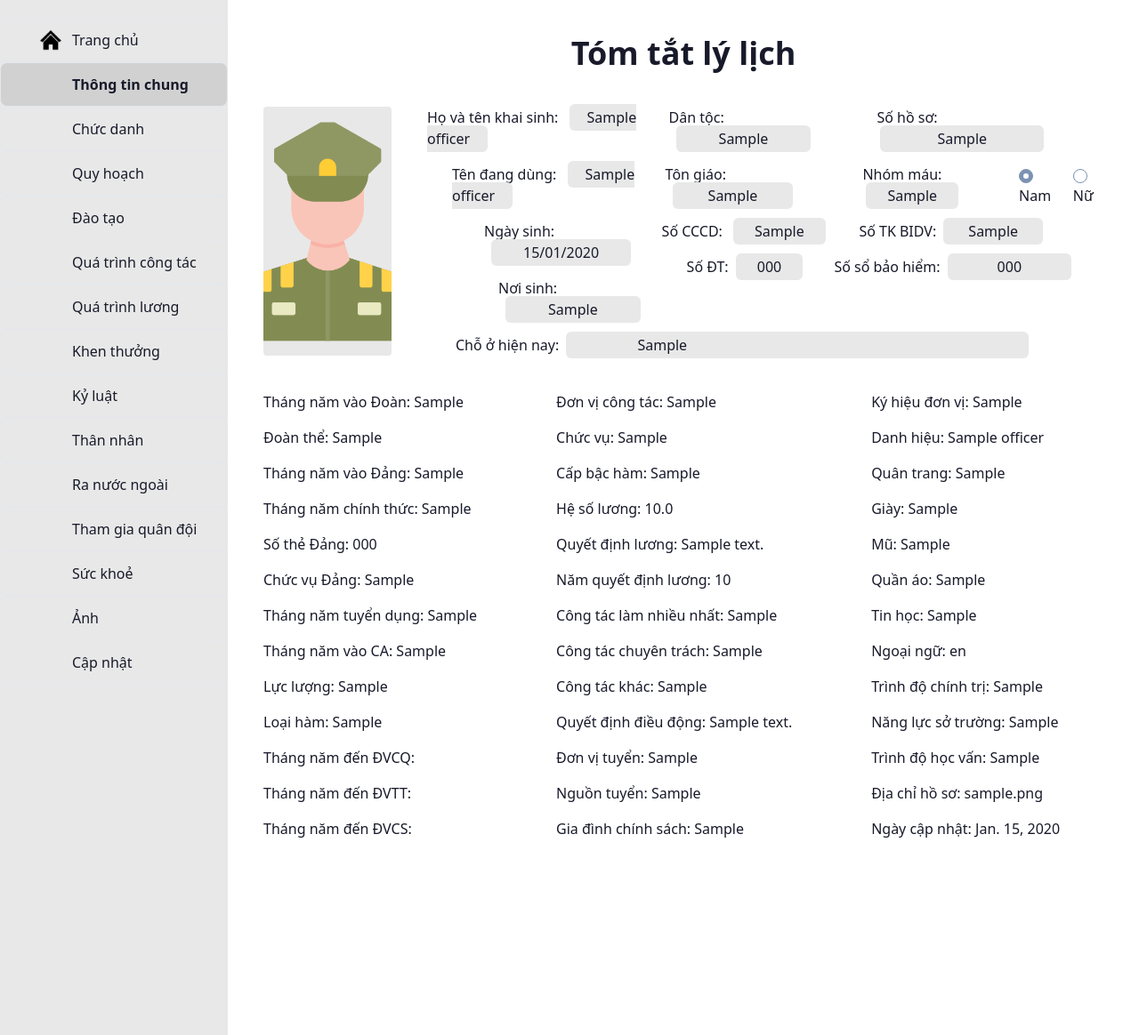
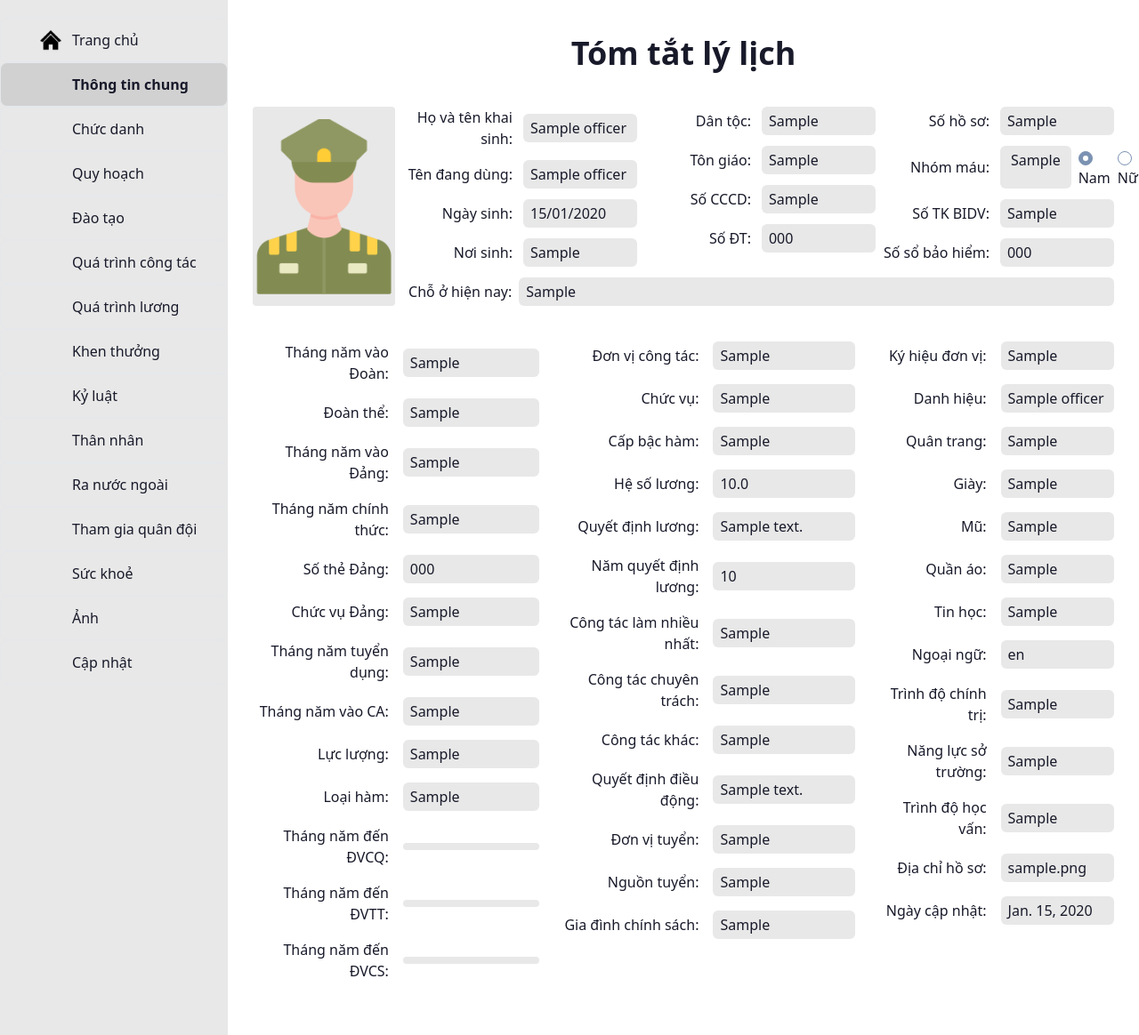
Before and after one commit to ndturng/data_management_CA, a Django app: page /officers/1/ in a window 1280 px wide. Shown: the whole page at 89% size. Run offline with Django 5.2, Linux system fonts and the light colour scheme; a user stored in the database is signed in; tables that the repository leaves empty hold one stand-in row (values such as "Sample post"); style sheets or scripts are compiled from the project's sources; some libraries are stand-ins or nearby versions.

Commit message:
style officer-detail

```diff
--- a/officers/templates/officers/officer_detail.html
+++ b/officers/templates/officers/officer_detail.html
@@ -66,36 +66,59 @@
             </div>
         </div>
 
-        <div class="w-4/5 h-screen overflow-y-auto px-10 pb-5 pt-10">
+        <div class="w-4/5 h-screen overflow-y-auto px-7 pb-5 pt-10">
             <h1 class="text-4xl font-semibold text-center mb-10">Tóm tắt lý lịch</h1>
 
-            <div class="flex flex-grow-0 space-x-10">
+            <div class="flex flex-grow-0 space-x-1">
                 <div class="avatar">
-                    <div class="w-36 rounded bg-base-200">
-                        <img src="{% static 'src/army-avatar.png' %}" alt="Army avatar" class="w-24 h-24">
+                    <div class="w-40 rounded bg-base-200">
+                        <img src="{% static 'src/army-avatar.png' %}" alt="Army avatar">
                     </div>
                 </div>
 
                 <div class="flex-grow">
-                    <div class="flex">
-                        <div class="space-y-4 flex-grow">
-                            <p>Họ và tên khai sinh: <span class="bg-base-200 ml-2 rounded-md px-5 py-1">{{ officer.birth_name }}</span></p>
-                            <p class="pl-7">Tên đang dùng: <span class="bg-base-200 ml-2 rounded-md px-5 py-1">{{ officer.birth_name }}</span></p>
-                            <p class="pl-16">Ngày sinh: <span class="bg-base-200 ml-2 rounded-md px-9 py-1">{{ officer.date_of_birth|date:"d/m/Y" }}</span></p>
-                            <p class="pl-20">Nơi sinh: <span class="bg-base-200 ml-2 rounded-md px-12 py-1">{{ officer.birth_place }}</span></p>
+                    <div class="flex mb-3">
+                        <div class="w-1/3">
+                            <div class="grid grid-cols-2 gap-3 items-center">
+                                <p class="text-right">Họ và tên khai sinh:</p>
+                                <p class="bg-base-200 px-2 py-1 rounded-md">{{ officer.birth_name }}</p>
+
+                                <p class="text-right">Tên đang dùng:</p>
+                                <p class="bg-base-200 px-2 py-1 rounded-md">{{ officer.birth_name }}</p>
+
+                                <p class="text-right">Ngày sinh:</p>
+                                <p class="bg-base-200 px-2 py-1 rounded-md">{{ officer.date_of_birth|date:"d/m/Y" }}</p>
+
+                                <p class="text-right">Nơi sinh:</p>
+                                <p class="bg-base-200 px-2 py-1 rounded-md">{{ officer.birth_place }}</p>
+                            </div>
                         </div>
 
-                        <div class="space-y-4 flex-grow">
-                            <p class="pl-3">Dân tộc: <span class="bg-base-200 ml-2 rounded-md px-12 py-1">{{ officer.folk }}</span></p>
-                            <p class="pl-2">Tôn giáo: <span class="bg-base-200 ml-2 rounded-md px-10 py-1">{{ officer.religion }}</span></p>
-                            <p class="pl-1">Số CCCD: <span class="bg-base-200 ml-2 rounded-md px-6 py-1">{{ officer.id_citizen }}</span></p>
-                            <p class="pl-8">Số ĐT: <span class="bg-base-200 ml-1 rounded-md px-6 py-1">{{ officer.phone_number }}</span></p>
+                        <div class="w-1/3">
+                            <div class="grid grid-cols-2 gap-3 items-center">
+                                <p class="text-right">Dân tộc:</p>
+                                <p class="bg-base-200 px-2 py-1 rounded-md">{{ officer.folk }}</p>
+
+                                <p class="text-right">Tôn giáo:</p>
+                                <p class="bg-base-200 px-2 py-1 rounded-md">{{ officer.religion }}</p>
+
+                                <p class="text-right">Số CCCD:</p>
+                                <p class="bg-base-200 px-2 py-1 rounded-md">{{ officer.id_citizen }}</p>
+
+                                <p class="text-right">Số ĐT:</p>
+                                <p class="bg-base-200 px-2 py-1 rounded-md">{{ officer.phone_number }}</p>
+                            </div>
                         </div>
 
-                        <div class="space-y-4 flex-grow">
-                            <p class="pl-12">Số hồ sơ: <span class="bg-base-200 ml-1 rounded-md px-16 py-1">{{ officer.id_ca }}</span></p>
-                            <div class="flex space-x-4 pl-8">
-                                <p>Nhóm máu: <span class="bg-base-200 ml-1 rounded-md px-6 py-1">{{ officer.blood_type }}</span></p>
+                        <div class="w-1/3">
+                            <div class="grid grid-cols-2 gap-3 items-center">
+                                <p class="text-right">Số hồ sơ:</p>
+                                <p class="bg-base-200 px-2 py-1 rounded-md">{{ officer.id_ca }}</p>
+
+
+                                <p class="text-right">Nhóm máu:</p>
+                                <div class="flex space-x-2">
+                                    <p class="bg-base-200 px-3 py-1 rounded-md">{{ officer.blood_type }}</p>
                                     <p>
                                         <input type="radio" name="radio-1" class="radio-xs radio-secondary" disabled checked="checked" />
                                         Nam
@@ -105,63 +128,152 @@
                                         Nữ
                                     </p>
                                 </div>
-                            <p class="pl-7">Số TK BIDV: <span class="bg-base-200 ml-1 rounded-md px-7 py-1">{{officer.bank_account_BIDV }}</span></p>
-                            <p>Số sổ bảo hiểm: <span class="bg-base-200 ml-1 rounded-md px-14 py-1">{{ officer.insurance_number }}</span></p>
+                                <p class="text-right">Số TK BIDV:</p>
+                                <p class="bg-base-200 px-2 py-1 rounded-md">{{officer.bank_account_BIDV }}</p>
+
+                                <p class="text-right">Số sổ bảo hiểm:</p>
+                                <p class="bg-base-200 px-2 py-1 rounded-md">{{ officer.insurance_number }}</p>
                             </div>
                         </div>
-                    <div class="mt-4">
-                        <p class="pl-8">Chỗ ở hiện nay: <span class="bg-base-200 ml-1 rounded-md pr-96 pl-20 py-1">{{ officer.current_residence }}</span></p>
+                    </div>
+                    <div class="w-full">
+                        <div class="grid grid-cols-6 gap-2 items-center">
+                            <p class="text-right">Chỗ ở hiện nay:</p>
+                            <p class="bg-base-200 pl-2 col-span-5 py-1 rounded-md">{{ officer.current_residence }}</p>
+                        </div>
+
                     </div>
                 </div>
             </div>
 
-            <div class="my-10 flex space-x-10">
-                <div class="space-y-4 flex-grow">
-                    <p>Tháng năm vào Đoàn: {{officer.month_join_group }}</p>
-                    <p>Đoàn thể: {{ officer.group }}</p>
-                    <p>Tháng năm vào Đảng: {{ officer.month_join_party }}</p>
-                    <p>Tháng năm chính thức: {{ officer.month_join_party_official }}</p>
-                    <p>Số thẻ Đảng: {{ officer.party_card_number }}</p>
-                    <p>Chức vụ Đảng: {{ officer.party_position}}</p>
-                    <p>Tháng năm tuyển dụng: {{ officer.month_recruit }}</p>
-                    <p>Tháng năm vào CA: {{ officer.month_join_CA }}</p>
-                    <p>Lực lượng: {{ officer.military_type }}</p>
-                    <p>Loại hàm: {{ officer.rank_type }}</p>
-                    <p>Tháng năm đến ĐVCQ:</p>
-                    <p>Tháng năm đến ĐVTT: </p>
-                    <p>Tháng năm đến ĐVCS: </p>
+            <div class="my-10 flex space-x-5">
+                <div class="flex-grow">
+                    <div class="grid grid-cols-2 gap-4 items-center">
+                        <p class="text-right">Tháng năm vào Đoàn:</p>
+                        <p class="bg-base-200 px-2 py-1 rounded-md">{{officer.month_join_group }}</p>
+
+                        <p class="text-right">Đoàn thể:</p>
+                        <p class="bg-base-200 px-2 py-1 rounded-md">{{ officer.group }}</p>
+
+                        <p class="text-right">Tháng năm vào Đảng:</p>
+                        <p class="bg-base-200 px-2 py-1 rounded-md">{{ officer.month_join_party }}</p>
+
+                        <p class="text-right">Tháng năm chính thức:</p>
+                        <p class="bg-base-200 px-2 py-1 rounded-md">{{ officer.month_join_party_official }}</p>
+
+                        <p class="text-right">Số thẻ Đảng:</p>
+                        <p class="bg-base-200 px-2 py-1 rounded-md">{{ officer.party_card_number }}</p>
+
+                        <p class="text-right">Chức vụ Đảng:</p>
+                        <p class="bg-base-200 px-2 py-1 rounded-md">{{ officer.party_position}}</p>
+
+                        <p class="text-right">Tháng năm tuyển dụng:</p>
+                        <p class="bg-base-200 px-2 py-1 rounded-md">{{ officer.month_recruit }}</p>
+
+                        <p class="text-right">Tháng năm vào CA:</p>
+                        <p class="bg-base-200 px-2 py-1 rounded-md">{{ officer.month_join_CA }}</p>
+
+                        <p class="text-right">Lực lượng:</p>
+                        <p class="bg-base-200 px-2 py-1 rounded-md">{{ officer.military_type }}</p>
+
+                        <p class="text-right">Loại hàm:</p>
+                        <p class="bg-base-200 px-2 py-1 rounded-md">{{ officer.rank_type }}</p>
+
+                        <p class="text-right">Tháng năm đến ĐVCQ:</p>
+                        <p class="bg-base-200 px-2 py-1 rounded-md"></p>
+
+                        <p class="text-right">Tháng năm đến ĐVTT: </p>
+                        <p class="bg-base-200 px-2 py-1 rounded-md"></p>
+
+                        <p class="text-right">Tháng năm đến ĐVCS: </p>
+                        <p class="bg-base-200 px-2 py-1 rounded-md"></p>
+                    </div>
                 </div>
 
-                <div class="space-y-4 flex-grow">
-                    <p>Đơn vị công tác: {{ officer.work_unit }}</p>
-                    <p>Chức vụ: {{ officer.position }}</p>
-                    <p>Cấp bậc hàm: {{ officer.military_rank}}</p>
-                    <p>Hệ số lương: {{ officer.salary_coefficient }}</p>
-                    <p>Quyết định lương: {{ officer.salary_decision }}</p>
-                    <p>Năm quyết định lương: {{ officer.salary_decision_year }}</p>
-                    <p>Công tác làm nhiều nhất: {{ officer.most_work}}</p>
-                    <p>Công tác chuyên trách: {{ officer.specialized_work }}</p>
-                    <p>Công tác khác: {{ officer.other_work }}</p>
-                    <p>Quyết định điều động: {{ officer.maneuver_decision }}</p>
-                    <p>Đơn vị tuyển: {{ officer.recruit_unit }}</p>
-                    <p>Nguồn tuyển: {{ officer.recruit_source }}</p>
-                    <p>Gia đình chính sách: {{ officer.policy_family }}</p>
+                <div class="flex-grow">
+                    <div class="grid grid-cols-2 gap-4 items-center">
+                        <p class="text-right">Đơn vị công tác:</p>
+                        <p class="bg-base-200 px-2 py-1 rounded-md">{{ officer.work_unit }}</p>
+
+                        <p class="text-right">Chức vụ:</p>
+                        <p class="bg-base-200 px-2 py-1 rounded-md">{{ officer.position }}</p>
+
+                        <p class="text-right">Cấp bậc hàm:</p>
+                        <p class="bg-base-200 px-2 py-1 rounded-md">{{ officer.military_rank }}</p>
+
+                        <p class="text-right">Hệ số lương:</p>
+                        <p class="bg-base-200 px-2 py-1 rounded-md">{{ officer.salary_coefficient }}</p>
+
+                        <p class="text-right">Quyết định lương:</p>
+                        <p class="bg-base-200 px-2 py-1 rounded-md">{{ officer.salary_decision }}</p>
+
+                        <p class="text-right">Năm quyết định lương:</p>
+                        <p class="bg-base-200 px-2 py-1 rounded-md">{{ officer.salary_decision_year }}</p>
+
+                        <p class="text-right">Công tác làm nhiều nhất:</p>
+                        <p class="bg-base-200 px-2 py-1 rounded-md">{{ officer.most_work }}</p>
+
+                        <p class="text-right">Công tác chuyên trách:</p>
+                        <p class="bg-base-200 px-2 py-1 rounded-md">{{ officer.specialized_work }}</p>
+
+                        <p class="text-right">Công tác khác:</p>
+                        <p class="bg-base-200 px-2 py-1 rounded-md">{{ officer.other_work }}</p>
+
+                        <p class="text-right">Quyết định điều động:</p>
+                        <p class="bg-base-200 px-2 py-1 rounded-md">{{ officer.maneuver_decision }}</p>
+
+                        <p class="text-right">Đơn vị tuyển:</p>
+                        <p class="bg-base-200 px-2 py-1 rounded-md">{{ officer.recruit_unit }}</p>
+
+                        <p class="text-right">Nguồn tuyển:</p>
+                        <p class="bg-base-200 px-2 py-1 rounded-md">{{ officer.recruit_source }}</p>
+
+                        <p class="text-right">Gia đình chính sách:</p>
+                        <p class="bg-base-200 px-2 py-1 rounded-md">{{ officer.policy_family }}</p>
+                    </div>
                 </div>
 
-                <div class="space-y-4 flex-grow">
-                    <p>Ký hiệu đơn vị: {{ officer.unit_notation }}</p>
-                    <p>Danh hiệu: {{ officer.compete_title }}</p>
-                    <p>Quân trang: {{ officer.equipment_type }}</p>
-                    <p>Giày: {{ officer.size_of_shoes }}</p>
-                    <p>Mũ: {{ officer.size_of_hat }}</p>
-                    <p>Quần áo: {{ officer.size_of_clothes }}</p>
-                    <p>Tin học: {{ officer.certi_of_IT }}</p>
-                    <p>Ngoại ngữ: {{ officer.certi_of_foreign_language }}</p>
-                    <p>Trình độ chính trị: {{ officer.political_theory }}</p>
-                    <p>Năng lực sở trường: {{ officer.strength }}</p>
-                    <p>Trình độ học vấn: {{ officer.education }}</p>
-                    <p>Địa chỉ hồ sơ: {{ officer.profile_address }}</p>
-                    <p>Ngày cập nhật: {{ officer.date_update }}</p>
+                <div class="flex-grow">
+                    <div class="grid grid-cols-2 gap-4 items-center">
+                        <p class="text-right">Ký hiệu đơn vị:</p>
+                        <p class="bg-base-200 px-2 py-1 rounded-md">{{ officer.unit_notation }}</p>
+
+                        <p class="text-right">Danh hiệu:</p>
+                        <p class="bg-base-200 px-2 py-1 rounded-md">{{ officer.compete_title }}</p>
+
+                        <p class="text-right">Quân trang:</p>
+                        <p class="bg-base-200 px-2 py-1 rounded-md">{{ officer.equipment_type }}</p>
+
+                        <p class="text-right">Giày:</p>
+                        <p class="bg-base-200 px-2 py-1 rounded-md">{{ officer.size_of_shoes }}</p>
+
+                        <p class="text-right">Mũ:</p>
+                        <p class="bg-base-200 px-2 py-1 rounded-md">{{ officer.size_of_hat }}</p>
+
+                        <p class="text-right">Quần áo:</p>
+                        <p class="bg-base-200 px-2 py-1 rounded-md">{{ officer.size_of_clothes }}</p>
+
+                        <p class="text-right">Tin học:</p>
+                        <p class="bg-base-200 px-2 py-1 rounded-md">{{ officer.certi_of_IT }}</p>
+
+                        <p class="text-right">Ngoại ngữ:</p>
+                        <p class="bg-base-200 px-2 py-1 rounded-md">{{ officer.certi_of_foreign_language }}</p>
+
+                        <p class="text-right">Trình độ chính trị:</p>
+                        <p class="bg-base-200 px-2 py-1 rounded-md">{{ officer.political_theory }}</p>
+
+                        <p class="text-right">Năng lực sở trường:</p>
+                        <p class="bg-base-200 px-2 py-1 rounded-md">{{ officer.strength }}</p>
+
+                        <p class="text-right">Trình độ học vấn:</p>
+                        <p class="bg-base-200 px-2 py-1 rounded-md">{{ officer.education }}</p>
+
+                        <p class="text-right">Địa chỉ hồ sơ:</p>
+                        <p class="bg-base-200 px-2 py-1 rounded-md">{{ officer.profile_address }}</p>
+
+                        <p class="text-right">Ngày cập nhật:</p>
+                        <p class="bg-base-200 px-2 py-1 rounded-md">{{ officer.date_update }}</p>
+                    </div>
                 </div>
             </div>
         </div>
--- a/theme/static/css/dist/styles.css
+++ b/theme/static/css/dist/styles.css
@@ -3025,6 +3025,22 @@ details.collapse summary::-webkit-details-marker {
   z-index: 10;
 }
 
+.col-span-4 {
+  grid-column: span 4 / span 4;
+}
+
+.col-span-2 {
+  grid-column: span 2 / span 2;
+}
+
+.col-span-1 {
+  grid-column: span 1 / span 1;
+}
+
+.col-span-5 {
+  grid-column: span 5 / span 5;
+}
+
 .mx-10 {
   margin-left: 2.5rem;
   margin-right: 2.5rem;
@@ -3076,6 +3092,10 @@ details.collapse summary::-webkit-details-marker {
   margin-bottom: 1.75rem;
 }
 
+.ml-1 {
+  margin-left: 0.25rem;
+}
+
 .ml-10 {
   margin-left: 2.5rem;
 }
@@ -3140,30 +3156,22 @@ details.collapse summary::-webkit-details-marker {
   margin-top: 2.25rem;
 }
 
-.ml-1 {
-  margin-left: 0.25rem;
+.mb-4 {
+  margin-bottom: 1rem;
 }
 
 .mr-10 {
   margin-right: 2.5rem;
 }
 
-.mr-20 {
-  margin-right: 5rem;
-}
-
-.mr-16 {
-  margin-right: 4rem;
-}
-
-.mr-14 {
-  margin-right: 3.5rem;
-}
-
 .mr-12 {
   margin-right: 3rem;
 }
 
+.mr-1 {
+  margin-right: 0.25rem;
+}
+
 .block {
   display: block;
 }
@@ -3256,8 +3268,8 @@ details.collapse summary::-webkit-details-marker {
   width: 60%;
 }
 
-.w-32 {
-  width: 8rem;
+.w-36 {
+  width: 9rem;
 }
 
 .w-4\/5 {
@@ -3284,30 +3296,30 @@ details.collapse summary::-webkit-details-marker {
   width: 100%;
 }
 
-.w-5\/6 {
-  width: 83.333333%;
-}
-
-.w-screen {
-  width: 100vw;
-}
-
-.w-36 {
-  width: 9rem;
-}
-
-.w-72 {
-  width: 18rem;
+.w-20 {
+  width: 5rem;
+}
+
+.w-3 {
+  width: 0.75rem;
+}
+
+.w-4 {
+  width: 1rem;
+}
+
+.w-40 {
+  width: 10rem;
+}
+
+.w-44 {
+  width: 11rem;
 }
 
 .w-2\/3 {
   width: 66.666667%;
 }
 
-.w-3 {
-  width: 0.75rem;
-}
-
 .max-w-xs {
   max-width: 20rem;
 }
@@ -3320,18 +3332,14 @@ details.collapse summary::-webkit-details-marker {
   flex: none;
 }
 
-.flex-initial {
-  flex: 0 1 auto;
+.flex-grow {
+  flex-grow: 1;
 }
 
 .flex-grow-0 {
   flex-grow: 0;
 }
 
-.flex-grow {
-  flex-grow: 1;
-}
-
 .table-auto {
   table-layout: auto;
 }
@@ -3344,6 +3352,22 @@ details.collapse summary::-webkit-details-marker {
   transform: translate(var(--tw-translate-x), var(--tw-translate-y)) rotate(var(--tw-rotate)) skewX(var(--tw-skew-x)) skewY(var(--tw-skew-y)) scaleX(var(--tw-scale-x)) scaleY(var(--tw-scale-y));
 }
 
+.grid-cols-2 {
+  grid-template-columns: repeat(2, minmax(0, 1fr));
+}
+
+.grid-cols-3 {
+  grid-template-columns: repeat(3, minmax(0, 1fr));
+}
+
+.grid-cols-6 {
+  grid-template-columns: repeat(6, minmax(0, 1fr));
+}
+
+.flex-wrap {
+  flex-wrap: wrap;
+}
+
 .content-start {
   align-content: flex-start;
 }
@@ -3364,10 +3388,42 @@ details.collapse summary::-webkit-details-marker {
   justify-content: space-around;
 }
 
-.space-x-12 > :not([hidden]) ~ :not([hidden]) {
+.gap-4 {
+  gap: 1rem;
+}
+
+.gap-3 {
+  gap: 0.75rem;
+}
+
+.gap-10 {
+  gap: 2.5rem;
+}
+
+.gap-96 {
+  gap: 24rem;
+}
+
+.gap-36 {
+  gap: 9rem;
+}
+
+.gap-7 {
+  gap: 1.75rem;
+}
+
+.gap-6 {
+  gap: 1.5rem;
+}
+
+.gap-2 {
+  gap: 0.5rem;
+}
+
+.space-x-10 > :not([hidden]) ~ :not([hidden]) {
   --tw-space-x-reverse: 0;
-  margin-right: calc(3rem * var(--tw-space-x-reverse));
-  margin-left: calc(3rem * calc(1 - var(--tw-space-x-reverse)));
+  margin-right: calc(2.5rem * var(--tw-space-x-reverse));
+  margin-left: calc(2.5rem * calc(1 - var(--tw-space-x-reverse)));
 }
 
 .space-x-2 > :not([hidden]) ~ :not([hidden]) {
@@ -3394,16 +3444,16 @@ details.collapse summary::-webkit-details-marker {
   margin-left: calc(1.75rem * calc(1 - var(--tw-space-x-reverse)));
 }
 
-.space-y-2 > :not([hidden]) ~ :not([hidden]) {
+.space-y-4 > :not([hidden]) ~ :not([hidden]) {
   --tw-space-y-reverse: 0;
-  margin-top: calc(0.5rem * calc(1 - var(--tw-space-y-reverse)));
-  margin-bottom: calc(0.5rem * var(--tw-space-y-reverse));
-}
-
-.space-x-10 > :not([hidden]) ~ :not([hidden]) {
+  margin-top: calc(1rem * calc(1 - var(--tw-space-y-reverse)));
+  margin-bottom: calc(1rem * var(--tw-space-y-reverse));
+}
+
+.space-x-5 > :not([hidden]) ~ :not([hidden]) {
   --tw-space-x-reverse: 0;
-  margin-right: calc(2.5rem * var(--tw-space-x-reverse));
-  margin-left: calc(2.5rem * calc(1 - var(--tw-space-x-reverse)));
+  margin-right: calc(1.25rem * var(--tw-space-x-reverse));
+  margin-left: calc(1.25rem * calc(1 - var(--tw-space-x-reverse)));
 }
 
 .space-y-3 > :not([hidden]) ~ :not([hidden]) {
@@ -3412,10 +3462,10 @@ details.collapse summary::-webkit-details-marker {
   margin-bottom: calc(0.75rem * var(--tw-space-y-reverse));
 }
 
-.space-y-4 > :not([hidden]) ~ :not([hidden]) {
-  --tw-space-y-reverse: 0;
-  margin-top: calc(1rem * calc(1 - var(--tw-space-y-reverse)));
-  margin-bottom: calc(1rem * var(--tw-space-y-reverse));
+.space-x-1 > :not([hidden]) ~ :not([hidden]) {
+  --tw-space-x-reverse: 0;
+  margin-right: calc(0.25rem * var(--tw-space-x-reverse));
+  margin-left: calc(0.25rem * calc(1 - var(--tw-space-x-reverse)));
 }
 
 .divide-x > :not([hidden]) ~ :not([hidden]) {
@@ -3483,6 +3538,16 @@ details.collapse summary::-webkit-details-marker {
   padding-right: 3rem;
 }
 
+.px-14 {
+  padding-left: 3.5rem;
+  padding-right: 3.5rem;
+}
+
+.px-16 {
+  padding-left: 4rem;
+  padding-right: 4rem;
+}
+
 .px-2 {
   padding-left: 0.5rem;
   padding-right: 0.5rem;
@@ -3498,6 +3563,16 @@ details.collapse summary::-webkit-details-marker {
   padding-right: 1.25rem;
 }
 
+.px-6 {
+  padding-left: 1.5rem;
+  padding-right: 1.5rem;
+}
+
+.px-7 {
+  padding-left: 1.75rem;
+  padding-right: 1.75rem;
+}
+
 .px-9 {
   padding-left: 2.25rem;
   padding-right: 2.25rem;
@@ -3518,35 +3593,19 @@ details.collapse summary::-webkit-details-marker {
   padding-bottom: 1.25rem;
 }
 
-.px-6 {
-  padding-left: 1.5rem;
-  padding-right: 1.5rem;
-}
-
-.px-16 {
-  padding-left: 4rem;
-  padding-right: 4rem;
-}
-
-.px-14 {
-  padding-left: 3.5rem;
-  padding-right: 3.5rem;
-}
-
-.px-7 {
-  padding-left: 1.75rem;
-  padding-right: 1.75rem;
-}
-
-.px-28 {
-  padding-left: 7rem;
-  padding-right: 7rem;
+.px-3 {
+  padding-left: 0.75rem;
+  padding-right: 0.75rem;
 }
 
 .pb-5 {
   padding-bottom: 1.25rem;
 }
 
+.pl-1 {
+  padding-left: 0.25rem;
+}
+
 .pl-10 {
   padding-left: 2.5rem;
 }
@@ -3567,6 +3630,10 @@ details.collapse summary::-webkit-details-marker {
   padding-left: 7rem;
 }
 
+.pl-3 {
+  padding-left: 0.75rem;
+}
+
 .pl-4 {
   padding-left: 1rem;
 }
@@ -3579,6 +3646,10 @@ details.collapse summary::-webkit-details-marker {
   padding-left: 2rem;
 }
 
+.pr-96 {
+  padding-right: 24rem;
+}
+
 .pt-10 {
   padding-top: 2.5rem;
 }
@@ -3587,56 +3658,16 @@ details.collapse summary::-webkit-details-marker {
   padding-top: 4rem;
 }
 
+.pr-3\.5 {
+  padding-right: 0.875rem;
+}
+
+.pr-10 {
+  padding-right: 2.5rem;
+}
+
 .pl-5 {
   padding-left: 1.25rem;
-}
-
-.pl-3 {
-  padding-left: 0.75rem;
-}
-
-.pl-2 {
-  padding-left: 0.5rem;
-}
-
-.pl-1 {
-  padding-left: 0.25rem;
-}
-
-.pl-9 {
-  padding-left: 2.25rem;
-}
-
-.pr-28 {
-  padding-right: 7rem;
-}
-
-.pr-3 {
-  padding-right: 0.75rem;
-}
-
-.pr-36 {
-  padding-right: 9rem;
-}
-
-.pr-72 {
-  padding-right: 18rem;
-}
-
-.pr-9 {
-  padding-right: 2.25rem;
-}
-
-.pr-96 {
-  padding-right: 24rem;
-}
-
-.pl-24 {
-  padding-left: 6rem;
-}
-
-.pl-14 {
-  padding-left: 3.5rem;
 }
 
 .text-left {
```
Also changed, not shown: other parts of theme/static/css/dist/styles.css (+13 -28 lines). Lines whose indentation alone changed are shown as unchanged.
